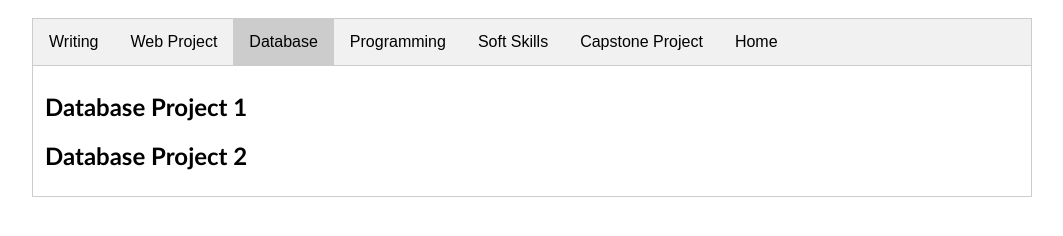
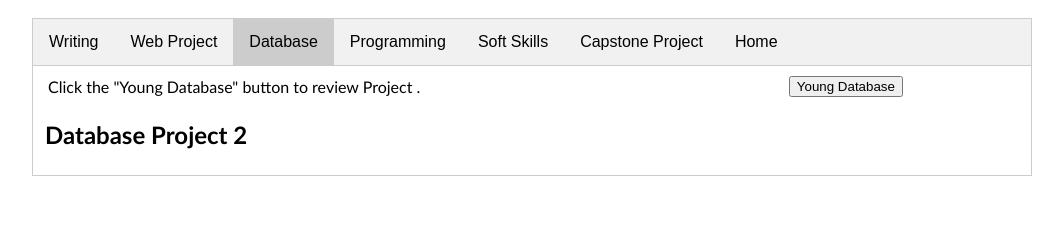
Before and after one commit to Burksja/portfolio, a plain HTML site: page workexamples.html in a window 1280 px wide. Both pictures are taken after a click on the button "Database". Shown: the part 92-328 px from the top of the page, without its empty margins (108-1171 px from the left). Drawn offline with nearby package versions, Linux system fonts and the light colour scheme.

```diff
--- a/workexamples.html
+++ b/workexamples.html
@@ -62,7 +62,19 @@
         </div>
 
         <div id="Database" class="tabcontent">
-              <h2>Database Project 1</h2>
+            <table style="width: 100%">
+                <tr>
+                    <td>
+                        <font>Click the "Young Database" button to review Project .</font>
+                    </td>
+                    <td>
+                        <form action="https://k-9s4vets.org/nuBuilder_4.5/index.php" method="get" target="database">
+                            <button type="submit">Young Database</button>
+                        </form>
+                    </td>
+                </tr>
+            </table>
+
               <h2>Database Project 2</h2>
         </div>
 
```
